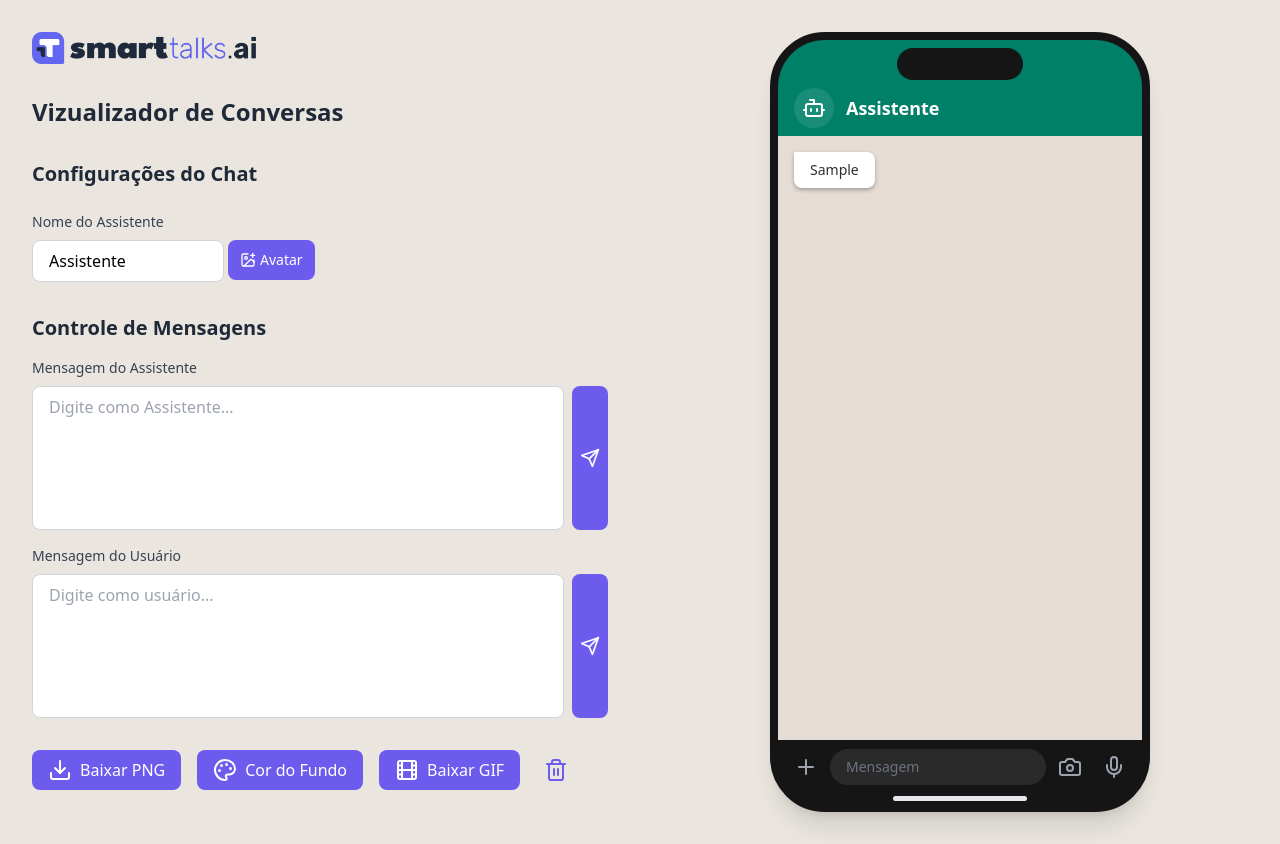
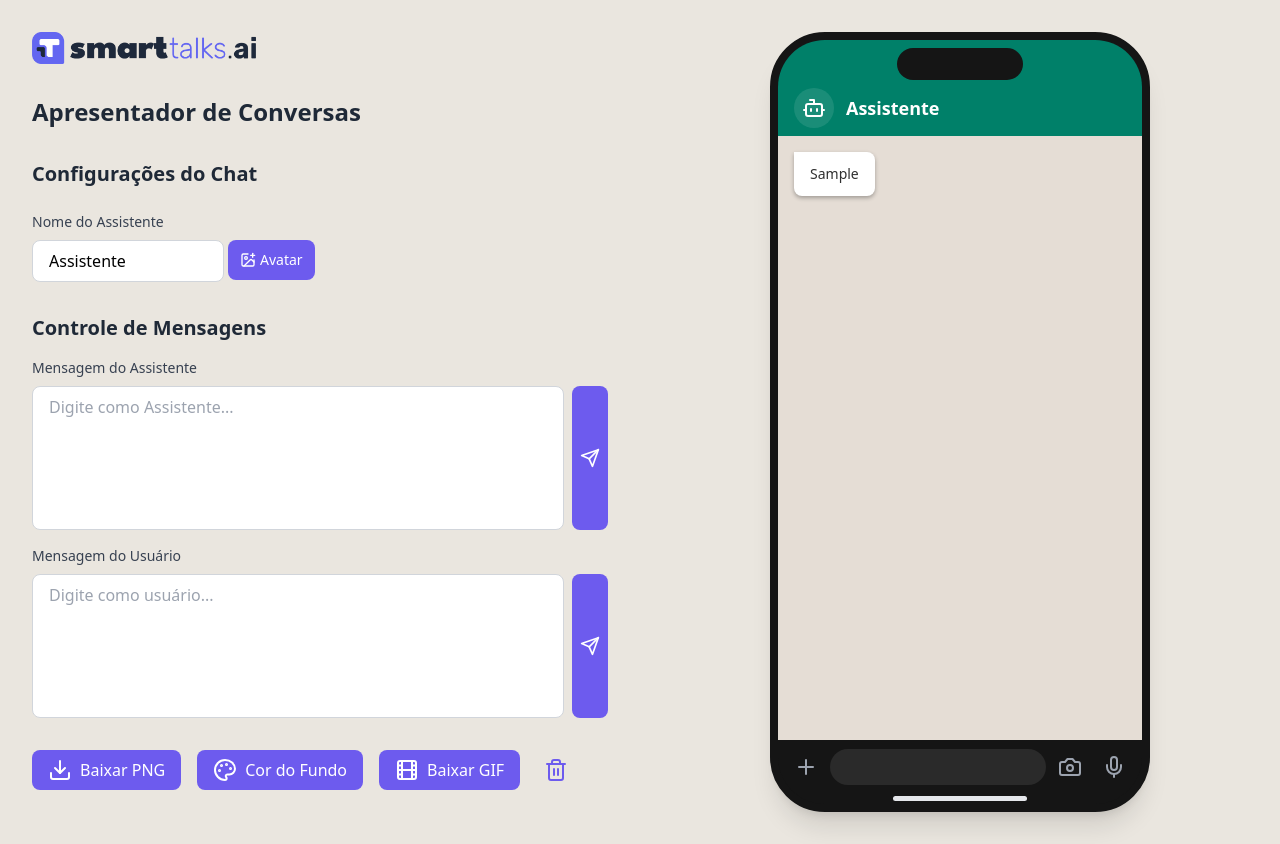
Before and after one commit to Protospi/chat-press, a React (Vite) app: page / in a window 1280 px wide. Both pictures are taken after typing "Sample" into the empty fields and a click on the button 590 px from the left and 458 px from the top of the page. Built offline with nearby package versions, Linux system fonts and the light colour scheme.

Commit message:
fix: gif and app layout

```diff
--- a/src/App.tsx
+++ b/src/App.tsx
@@ -55,6 +55,10 @@ function App() {
     setIsGeneratingGif(true);
 
     try {
+      await document.fonts.ready;
+
+      phoneRef.current.classList.add('gif-rendering');
+
       const frames: string[] = [];
       const messagesContainer = messagesContainerRef.current;
 
@@ -69,7 +73,7 @@ function App() {
 
         const canvas = await html2canvas(phoneRef.current!, {
           backgroundColor: gifBackground,
-          scale: 2,
+          scale: 3,
           logging: false,
           useCORS: true
         });
@@ -99,8 +103,10 @@ function App() {
         }
       });
     } catch (error) {
+      phoneRef.current?.classList.remove('gif-rendering');
       console.error('Error generating GIF:', error);
     } finally {
+      phoneRef.current?.classList.remove('gif-rendering');
       setIsGeneratingGif(false);
     }
   };
@@ -114,7 +120,7 @@ function App() {
           alt="SmartTalks Logo"
           className="h-8 object-contain self-start"
         />
-        <h1 className="text-2xl font-semibold text-gray-800">Vizualizador de Conversas</h1>
+        <h1 className="text-2xl font-semibold text-gray-800">Apresentador de Conversas</h1>
         <div className="space-y-6">
           <h3 className="text-xl font-semibold text-gray-800">Configurações do Chat</h3>
           <div>
@@ -211,7 +217,6 @@ function App() {
               <Plus size={24} />
             </button>
             <div className="flex-1 bg-[#2a2a2a] rounded-full h-9 px-4 flex items-center">
-              <span className="text-gray-500 text-sm">Mensagem</span>
             </div>
             <button className="p-2 text-gray-400">
               <Camera size={24} />
--- a/src/components/ChatBubble.tsx
+++ b/src/components/ChatBubble.tsx
@@ -19,13 +19,13 @@ export const ChatBubble: React.FC<ChatBubbleProps> = ({ message, isUser }) => {
   return (
     <div className={`flex ${isUser ? 'justify-end' : 'justify-start'} mb-4`}>
       <div
-        className={`max-w-[70%] rounded-lg px-4 py-2 whitespace-pre-wrap ${
+        className={`max-w-[70%] rounded-lg px-4 py-3 whitespace-pre-wrap ${
           isUser
             ? 'bg-[#DCF8C6] rounded-tr-none'
             : 'bg-white rounded-tl-none'
         } shadow-[0_2px_4px_rgba(0,0,0,0.3)]`}
       >
-        <p className="text-[#303030] text-sm">{formatMessage(message)}</p>
+        <p className="text-[#303030] text-sm flex items-center [:where(.gif-rendering)_&]:-mt-4">{formatMessage(message)}</p>
       </div>
     </div>
   );
--- a/src/components/ChatHeader.tsx
+++ b/src/components/ChatHeader.tsx
@@ -25,7 +25,7 @@ export const ChatHeader: React.FC<ChatHeaderProps> = ({ avatarUrl, name }) => {
             <Bot className="text-white" size={24} />
           )}
         </div>
-        <h1 className="text-lg font-semibold">{name}</h1>
+        <h1 className="text-lg font-semibold leading-6 [.gif-rendering_&]:-mt-5">{name}</h1>
       </div>
     </div>
   );
```
